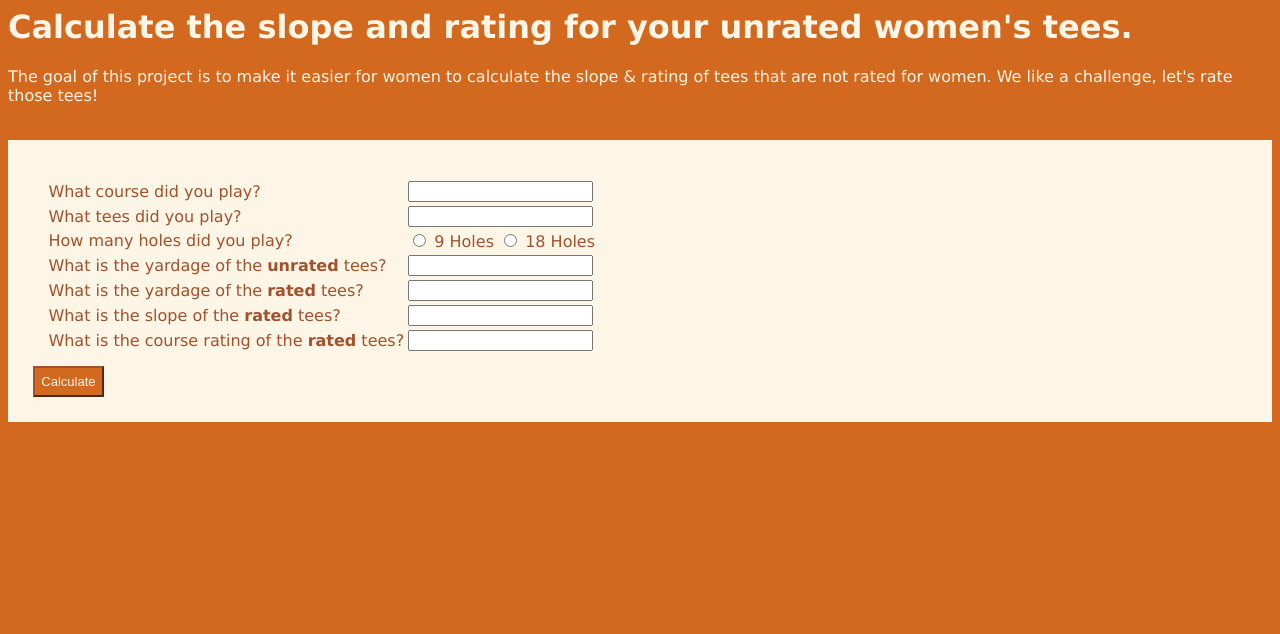
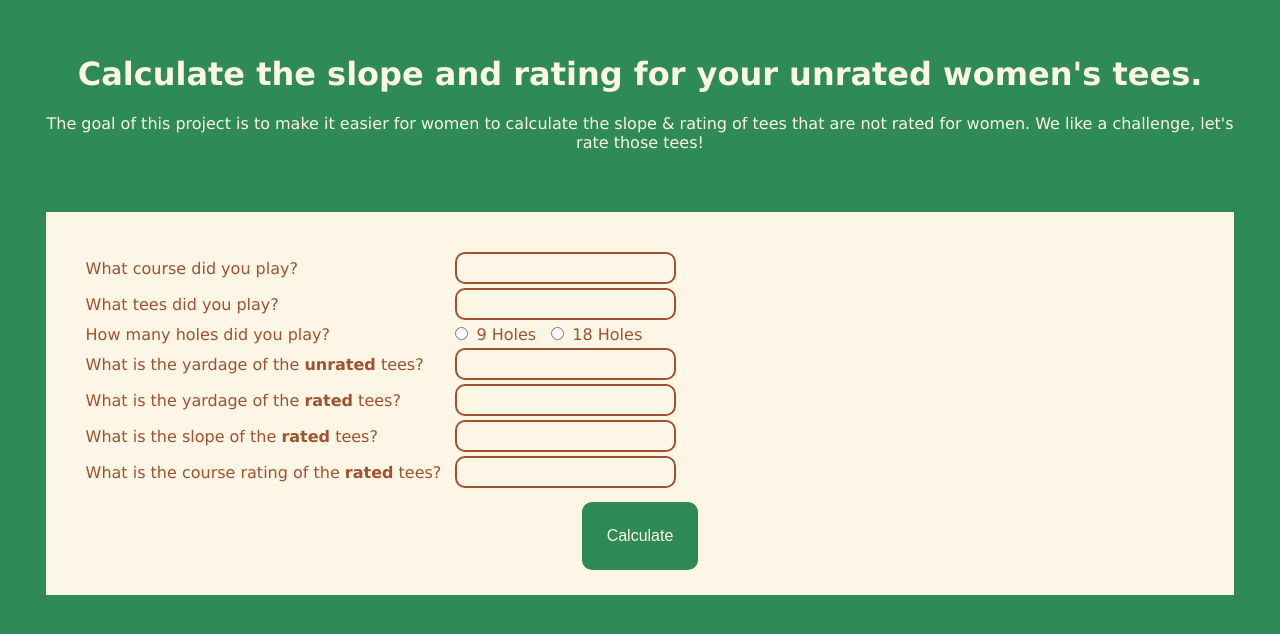
Before and after one commit to lizzyj233/JS-Golf-Course-Calculations, a website: page index.html in a window 1280 px wide. Drawn offline with Linux system fonts and the light colour scheme.

Commit message:
updated styles

```diff
--- a/index.html
+++ b/index.html
@@ -28,8 +28,8 @@ The project will work like so:
         <link href="styles.css" rel="stylesheet">
     </head>
 <body>
-    <h1>Calculate the slope and rating for your unrated women's tees.</h1>
-    <p>The goal of this project is to make it easier for women to calculate the slope & rating of tees that are not rated for women. We like a challenge, let's rate those tees!</p>
+    <div class="title"><h1>Calculate the slope and rating for your unrated women's tees.</h1>
+    <p>The goal of this project is to make it easier for women to calculate the slope & rating of tees that are not rated for women. We like a challenge, let's rate those tees!</p></div>
     <br>
     <div class="adj-calc-div">
         <table id="getData">
--- a/scripts/calculate.js
+++ b/scripts/calculate.js
@@ -26,7 +26,7 @@ function calculate(){
     let slopeAdd = (findSlopeDiff(yardDiff));
     //let CRAdd = findCRDiff(yardDiff);
 
-    document.getElementById("result").innerHTML = `The adjusted slope is ${slopeAdd + rSlope}.<br> The adjusted course rating is TBD`;
+    document.getElementById("result").innerHTML = `The adjusted slope for ${course} is ${slopeAdd + rSlope}.<br> The adjusted course rating is TBD`;
     document.getElementById("result").style.display = "block";
 
 }
--- a/styles.css
+++ b/styles.css
@@ -1,17 +1,44 @@
 body{
     font-family:'Lucida Sans', 'Lucida Sans Regular', 'Lucida Grande', 'Lucida Sans Unicode', Geneva, Verdana, sans-serif;
-    background-color:chocolate;
+    background-color:seagreen;
     color:oldlace;
 }
 
 table{
     padding: 1%;
     color:sienna;
+    font-size: medium;
+}
+
+p{
+    font-size: medium;
+}
+
+input{
+    font-size: medium;
+    padding: 5px;
+    margin-left:10px;
+    border: solid 5%;
+    border-style: solid;
+    border-radius: 10px;
+    border-color: sienna;
+    background-color:oldlace;
+}
+
+.title{
+    padding: 2%;
+    text-align: center;
 }
 
 .adj-calc-div{
     padding: 2%;
     width: auto;
+    text-align: center;
+    max-width: 90%;
+    position: relative;
+    display: block;
+    margin-left: auto;
+    margin-right: auto;
     background-color:oldlace;
 }
 
@@ -30,19 +57,21 @@ table{
 
 .button{
     position: relative;
-    padding: .5%;
-    background-color:chocolate;
+    padding: 2%;
+    background-color:seagreen;
     color:oldlace;
-    border-color:sienna;
-    border-style: outset;
-    font-size:small;
+    border-style: solid;
+    border-color: seagreen;
+    border-radius: 10px;
+    font-size: medium;
 }
 .button:hover{
     position: relative;
-    padding: .5%;
+    padding: 2%;
     background-color: sienna;
     color:oldlace;
-    border-color: chocolate;
-    border-style: inset;
-    font-size:small;
+    border-style: solid;
+    border-color: sienna;
+    border-radius: 10px;
+    font-size:medium;
 }
```
